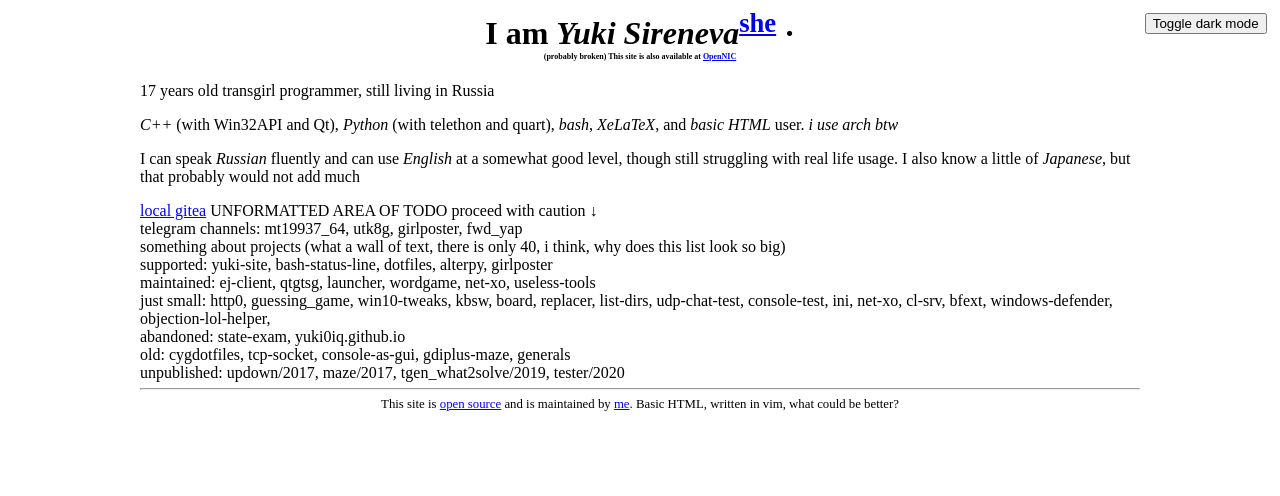
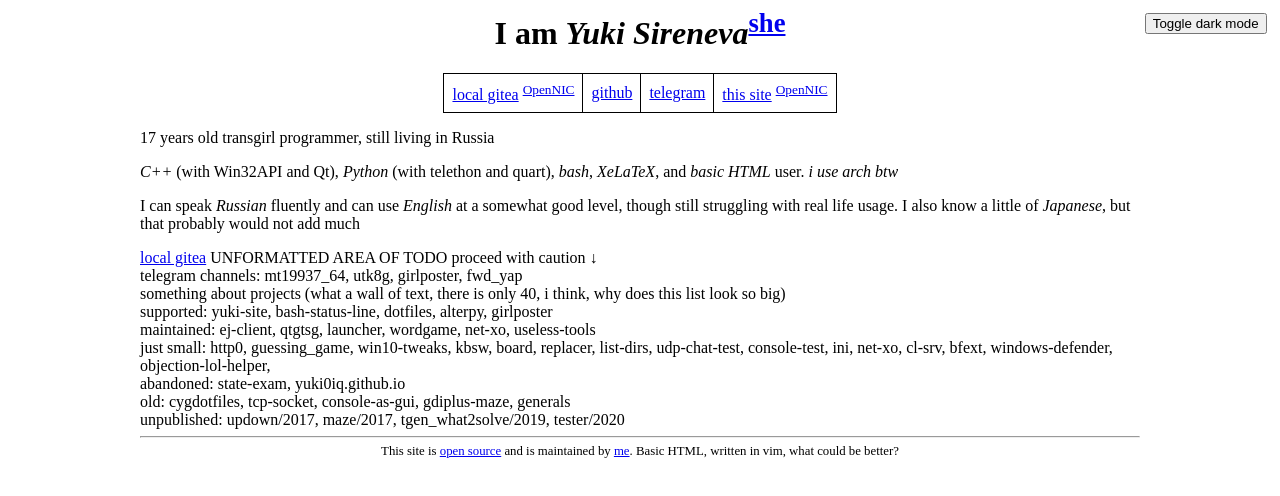
Before and after one commit to yuki0iq/yuki-site, a plain HTML site: page index.html in a window 1280 px wide. Drawn offline with Linux system fonts and the light colour scheme; a web font is replaced by a local one.

Commit message:
move around some styles and format...

```diff
--- a/index.html
+++ b/index.html
@@ -4,19 +4,59 @@
 		<meta charset="utf-8">
 		<link rel="stylesheet" type="text/css" href="https://www.nerdfonts.com/assets/css/webfont.css">
 		<script src="script/dark.js" type="text/javascript"></script>
+		<style>
+			table, th, td {
+				border: 1px solid;
+				padding: .5em;
+				border-collapse: collapse;
+			}
+
+			body {
+				max-width: 1000px;
+				margin: auto;
+				padding: .5em;
+			}
+
+			h1 {
+				text-align: center;
+			}
+
+			footer {
+				text-align: center;
+				font-size: 0.8em;
+			}
+
+			.center {
+				margin-left: auto;
+				margin-right: auto;
+			}
+		</style>
 	</head>
-	<body style="max-width: 1000px; margin: auto; padding: .5em">
-		<h1 style="text-align: center">
-			I am <em>Yuki Sireneva</em><sup><a href="https://pronouns.page/u/yuki_the_girl">she</a></sup> ·
-			<a href="https://git.yukii.keenetic.pro/yuki0iq"><i class="nf nf-dev-git"></i></a>
-			<a href="https://github.com/yuki0iq"><i class="nf nf-fa-github"></i></a>
-			<a href="https://yuki_the_girl.t.me"><i class="nf nf-fa-telegram"></i></a>
-			<a href="https://yukii.keenetic.pro"><i class="nf nf-fa-link"></i></a><br>
+	<body>
+		<h1> I am <em>Yuki Sireneva</em><sup><a href="https://pronouns.page/u/yuki_the_girl">she</a></sup> </h1>
 
-			<div style="font-size:0.5rem">
-				(probably broken) This site is also available at <a href="http://yuki.pirate">OpenNIC</a>
-			</div>
-		</h1>
+		<table class="center">
+			<tr>
+				<td>
+					<i class="nf nf-dev-git"></i>
+					<a href="https://git.yukii.keenetic.pro/yuki0iq">local gitea</a>
+					<sup><a href="http://git.yuki.pirate">OpenNIC</a></sup>
+				</td>
+				<td>
+					<i class="nf nf-fa-github"></i>
+					<a href="https://github.com/yuki0iq">github</a>
+				</td>
+				<td>
+					<i class="nf nf-fa-telegram"></i>
+					<a href="https://yuki_the_girl.t.me">telegram</a>
+				</td>
+				<td>
+					<i class="nf nf-fa-link"></i>
+					<a href="https://yukii.keenetic.pro">this site</a>
+					<sup><a href="http://yuki.pirate">OpenNIC</a></sup>
+				</td>
+			</tr>
+		</table>
 
 		<p>17 years old transgirl programmer, still living in Russia</p>
 
@@ -50,9 +90,9 @@
 		old: cygdotfiles, tcp-socket, console-as-gui, gdiplus-maze, generals<br>
 		unpublished: updown/2017, maze/2017, tgen_what2solve/2019, tester/2020<br>
 
-		<footer style="text-align: center; font-size:0.8em">
+		<footer>
 			<hr>
-			This site is <a href="https://github.com/yuki0iq/yuki-site">open source</a>
+			This site is <a href="https://git.yukii.keenetic.pro/yuki0iq/site">open source</a>
 			and is maintained by <a href="https://github.com/yuki0iq">me</a>.
 			Basic HTML, written in vim, what could be better?
 		</footer>
```
